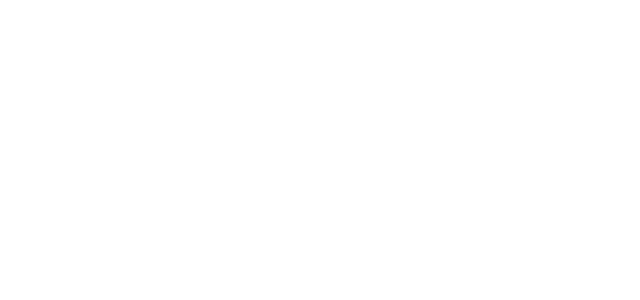
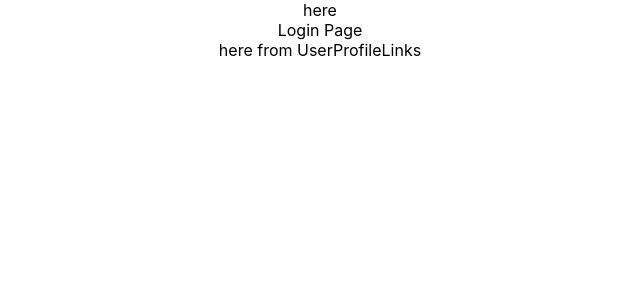
Before and after one commit to MayyarAA/MicroServiceApp, a React (Create React App) app in the folder clientsideapp/: page / in a window 1280 px wide. Shown: the top 300 px of the page, without its empty margins (320-960 px from the left). Built offline with nearby package versions, Linux system fonts and the light colour scheme; no server answers.

Commit message:
added context hooks for frontend

```diff
--- a/clientsideapp/src/App.js
+++ b/clientsideapp/src/App.js
@@ -1,21 +1,26 @@
+import React, { useContext, useEffect } from 'react';
 import logo from './logo.svg';
 import { HashRouter as Router, Route, Redirect, Link } from 'react-router-dom';
 import './App.css';
 import UserProfileCentralPage from './Pages/UserProfileCentralPage';
 import { Button } from '@material-ui/core';
+import UserProfileLinks from './Components/UserProfleLinks.js';
+import { MainPage } from './Components/MainPage.js';
+import { Login } from './Components/Auth/Login.js';
+import {
+	UserDataContext,
+	UserDataContextProvider,
+} from './Components/Context/Context.js';
 function App() {
 	return (
-		<div className='App'>
-			<Router>
-				{/* <Route path='/' component={UserProfileCentralPage} /> */}
-
-				<Route
-					path='/UserProfileCentralPage'
-					component={UserProfileCentralPage}
-				/>
-			</Router>
-			{/* <Button> Go to UserProfile</Button> */}
-		</div>
+		<UserDataContextProvider>
+			<div className='App'>
+				<div>here</div>
+				<Login />
+				<MainPage />
+				<UserProfileLinks />
+			</div>
+		</UserDataContextProvider>
 	);
 }
 
--- /dev/null
+++ b/clientsideapp/src/Components/Auth/Login.js
@@ -0,0 +1,14 @@
+import React, { useContext, useEffect, useState, useCallback } from 'react';
+import axios from 'axios';
+import { UserDataContext } from '../Context/Context.js';
+
+function Login() {
+	const { setUserId } = useContext(UserDataContext);
+	useEffect(() => {
+		setUserId('user1');
+	}, []);
+
+	return <div>Login Page</div>;
+}
+
+export { Login };
--- /dev/null
+++ b/clientsideapp/src/Components/Context/Context.js
@@ -0,0 +1,20 @@
+import React, { createContext } from 'react';
+const UserDataContext = createContext();
+
+const UserDataContextProvider = (props) => {
+	const [userData, setUserData] = React.useState({});
+	const [userId, setUserId] = React.useState('');
+	return (
+		<UserDataContext.Provider
+			value={{
+				userData,
+				setUserData,
+				userId,
+				setUserId,
+			}}>
+			{props.children}
+		</UserDataContext.Provider>
+	);
+};
+
+export { UserDataContext, UserDataContextProvider };
--- /dev/null
+++ b/clientsideapp/src/Components/MainPage.js
@@ -0,0 +1,10 @@
+import React, { useContext, useEffect } from 'react';
+import { UserDataContext } from './Context/Context.js';
+function MainPage() {
+	const { userData, setUserData } = useContext(UserDataContext);
+	useEffect(() => {}, []);
+
+	return <div>{userData.createdAt}</div>;
+}
+
+export { MainPage };
--- /dev/null
+++ b/clientsideapp/src/Components/UserProfleLinks.js
@@ -0,0 +1,35 @@
+import React, { useContext, useEffect, useState, useCallback } from 'react';
+import axios from 'axios';
+import { UserDataContext } from './Context/Context.js';
+function UserProfileLinks() {
+	// let userId = 'user1';
+	const { userId } = useContext(UserDataContext);
+
+	const { userData, setUserData } = useContext(UserDataContext);
+	useEffect(() => {
+		apiCallUserLinks();
+	}, [userId]);
+	let apiCallUserLinks = useCallback(async () => {
+		let url = `http://localhost:8000/UserLinks/getLink/${userId}`;
+		await axios({
+			method: 'get',
+			url,
+		})
+			.then(function (response) {
+				setUserData(response.data[0]);
+			})
+			.catch(function (error) {
+				console.log(error);
+			});
+	});
+
+	let printFcn = async () => {};
+	printFcn();
+	if (Object.keys(userData).length != 0) {
+		console.log(userData);
+	}
+
+	return <div>here from UserProfileLinks</div>;
+}
+
+export default UserProfileLinks;
```
